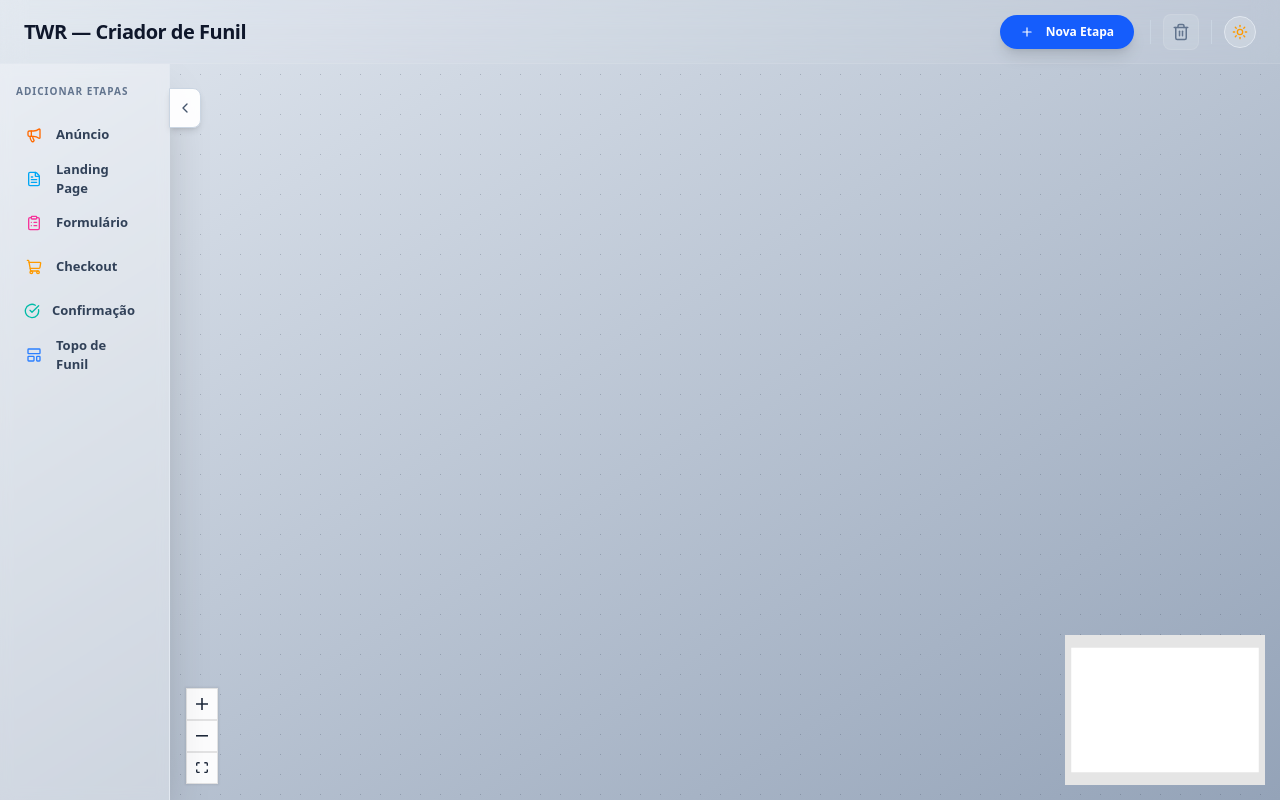
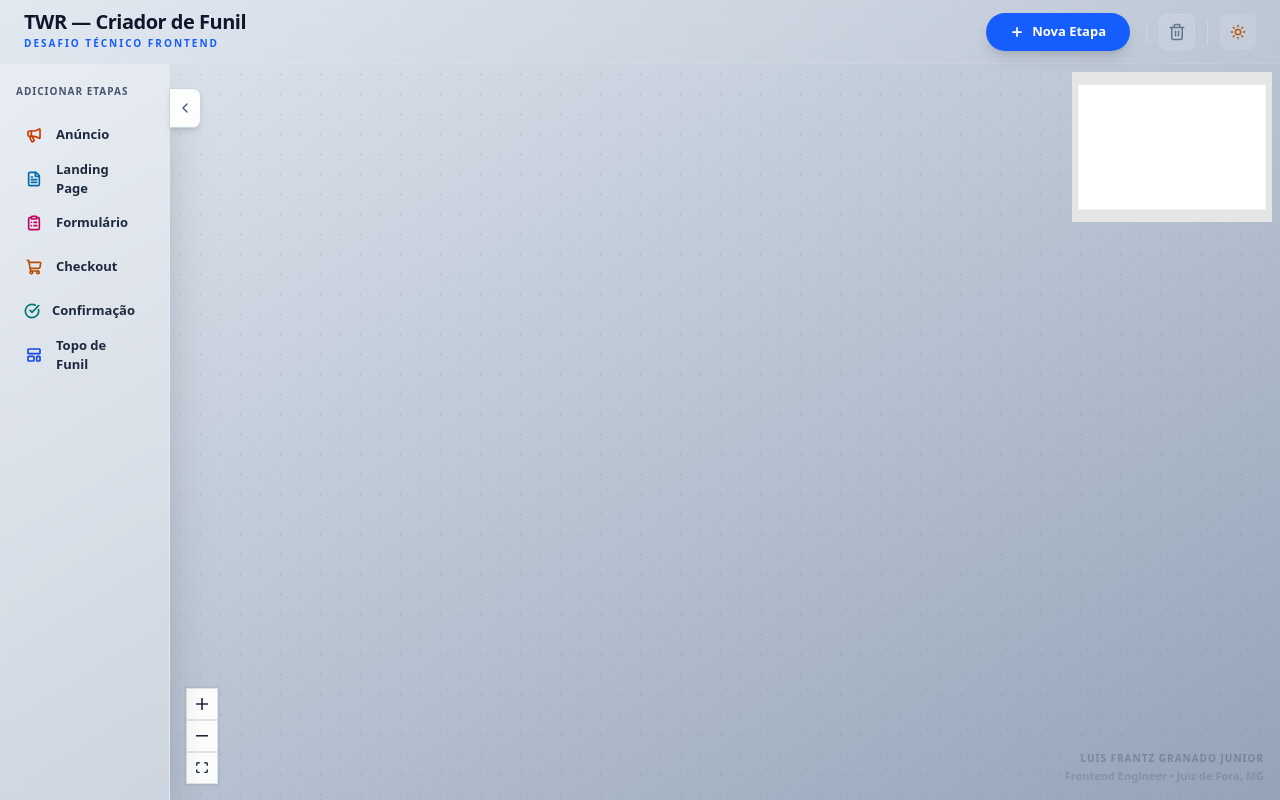
Before and after one commit to FrantzJupiter/funil-twr, a Next.js app: page / in a window 1280 px wide. Built offline with nearby package versions, Linux system fonts and the light colour scheme.

Commit message:
style: refina contraste do modo claro e alinhamento de componentes da UI

```diff
--- a/src/components/FunnelBuilder.tsx
+++ b/src/components/FunnelBuilder.tsx
@@ -25,12 +25,12 @@ import { FUNNEL_METRICS } from '@/lib/constants';
 const nodeTypes = { customFunnelNode: FunnelNode };
 
 const PREDEFINED_STEPS = [
-  { label: 'Anúncio', icon: Megaphone, color: 'text-orange-500', data: { label: 'Anúncio', stepType: 'Anúncio' as FunnelStepType, visitors: 5000, conversions: 400 } },
-  { label: 'Landing Page', icon: FileText, color: 'text-sky-500', data: { label: 'Landing Page', stepType: 'Landing Page' as FunnelStepType, visitors: 400, conversions: 120 } },
-  { label: 'Formulário', icon: ClipboardList, color: 'text-pink-500', data: { label: 'Formulário', stepType: 'Formulário' as FunnelStepType, visitors: 120, conversions: 60 } },
-  { label: 'Checkout', icon: ShoppingCart, color: 'text-amber-500', data: { label: 'Checkout', stepType: 'Checkout' as FunnelStepType, visitors: 60, conversions: 25 } },
-  { label: 'Confirmação', icon: CheckCircle, color: 'text-teal-500', data: { label: 'Confirmação', stepType: 'Confirmação' as FunnelStepType, visitors: 25, conversions: 25 } },
-  { label: 'Topo de Funil', icon: LayoutTemplate, color: 'text-blue-500', data: { label: 'Nova Etapa', stepType: 'Topo de Funil' as FunnelStepType, visitors: 0, conversions: 0 } },
+  { label: 'Anúncio', icon: Megaphone, color: 'text-orange-700 dark:text-orange-500', data: { label: 'Anúncio', stepType: 'Anúncio' as FunnelStepType, visitors: 5000, conversions: 400 } },
+  { label: 'Landing Page', icon: FileText, color: 'text-sky-700 dark:text-sky-500', data: { label: 'Landing Page', stepType: 'Landing Page' as FunnelStepType, visitors: 400, conversions: 120 } },
+  { label: 'Formulário', icon: ClipboardList, color: 'text-pink-700 dark:text-pink-500', data: { label: 'Formulário', stepType: 'Formulário' as FunnelStepType, visitors: 120, conversions: 60 } },
+  { label: 'Checkout', icon: ShoppingCart, color: 'text-amber-700 dark:text-amber-500', data: { label: 'Checkout', stepType: 'Checkout' as FunnelStepType, visitors: 60, conversions: 25 } },
+  { label: 'Confirmação', icon: CheckCircle, color: 'text-teal-700 dark:text-teal-500', data: { label: 'Confirmação', stepType: 'Confirmação' as FunnelStepType, visitors: 25, conversions: 25 } },
+  { label: 'Topo de Funil', icon: LayoutTemplate, color: 'text-blue-700 dark:text-blue-500', data: { label: 'Nova Etapa', stepType: 'Topo de Funil' as FunnelStepType, visitors: 0, conversions: 0 } },
 ];
 
 const getEdgeStyle = (currentTheme: string | undefined) => ({
@@ -272,9 +272,20 @@ function FunnelBuilderInner() {
       )}
 
       <header className="h-16 flex items-center justify-between px-6 z-50 bg-white/5 backdrop-blur-md border-b border-white/10 shrink-0">
-        <h1 className="text-xl font-bold text-slate-900 dark:text-white tracking-tight">TWR — Criador de Funil</h1>
+        <div className="flex flex-col">
+          <h1 className="text-xl font-bold text-slate-900 dark:text-white tracking-tight leading-none">TWR — Criador de Funil</h1>
+          <span className="text-[10px] font-bold text-blue-600 dark:text-blue-400 uppercase tracking-[0.2em] mt-1">Desafio Técnico Frontend</span>
+        </div>
         <div className="flex items-center">
-          <div className="mr-[15px]"><Button onClick={handleAddFreeNode} size="sm" className="bg-blue-600 hover:bg-blue-700 text-white rounded-full px-5 h-9 font-semibold text-xs transition-all shadow-lg"><Plus size={14} className="mr-2" /> Nova Etapa</Button></div>
+          <div className="mr-[15px]">
+            <Button
+              onClick={handleAddFreeNode}
+              size="sm"
+              className="bg-blue-600 hover:bg-blue-700 text-white rounded-full px-6 h-10 font-bold text-[13px] transition-all shadow-lg flex items-center justify-center gap-2"
+            >
+              <Plus size={16} strokeWidth={3} /> Nova Etapa
+            </Button>
+          </div>
           <div className="flex items-center gap-3">
             <div className="w-px h-6 bg-slate-300 dark:bg-slate-700" />
             <button onClick={() => { if(confirm('Limpar funil?')){setNodes([]); setEdges([]);} }} className="w-9 h-9 flex items-center justify-center rounded-lg bg-white/10 hover:bg-red-500/10 text-slate-500 dark:text-slate-400 hover:text-red-500 transition-all border border-white/10 cursor-pointer"><Trash2 size={18} /></button>
@@ -287,13 +298,13 @@ function FunnelBuilderInner() {
       <div className="flex flex-1 relative overflow-hidden">
         <div className={`absolute top-0 left-0 h-full z-40 flex pointer-events-none transition-transform duration-300 ease-in-out ${sidebarOpen ? 'translate-x-0' : '-translate-x-[170px]'}`}>
           <aside style={{ backgroundColor: currentTheme === 'dark' ? 'rgba(15, 23, 42, 0.08)' : 'rgba(255, 255, 255, 0.32)', backdropFilter: 'blur(6px)' }} className="w-[170px] h-full border-r border-slate-200 dark:border-slate-800 px-3 py-5 overflow-y-auto shadow-2xl pointer-events-auto">
-            <p className="text-[10px] font-bold uppercase tracking-widest text-slate-500 dark:text-slate-400 mb-4 px-1">ADICIONAR ETAPAS</p>
+            <p className="text-[10px] font-bold uppercase tracking-widest text-slate-600 dark:text-slate-400 mb-4 px-1">ADICIONAR ETAPAS</p>
             <div className="flex flex-col gap-[4px]">
               {PREDEFINED_STEPS.map((step) => (
                 <button key={step.label} onClick={() => handleSidebarStep(step)} className="group w-full h-10 flex items-center px-3 rounded-lg hover:bg-slate-100 dark:hover:bg-white/5 transition-all text-left border-none cursor-pointer">
-                  <div className={`w-5 flex items-center justify-center mr-3 ${step.color}`}><step.icon size={16} /></div>
-                  <span className="text-[13px] font-semibold text-slate-700 dark:text-slate-200 flex-1">{step.label}</span>
-                  <Plus size={14} className="opacity-0 group-hover:opacity-100 text-blue-500 transition-opacity" />
+                  <div className={`w-5 flex items-center justify-center mr-3 ${step.color}`}><step.icon size={16} strokeWidth={2.5} /></div>
+                  <span className="text-[13px] font-bold text-slate-800 dark:text-slate-200 flex-1">{step.label}</span>
+                  <Plus size={14} className="opacity-0 group-hover:opacity-100 text-blue-600 transition-opacity" strokeWidth={2.5} />
                 </button>
               ))}
             </div>
@@ -320,13 +331,23 @@ function FunnelBuilderInner() {
             <Controls position="bottom-left" showInteractive={false} className="!mb-4 !ml-4" />
 
             <MiniMap
+              position="top-right"
               nodeColor="#3b82f6"
               maskColor="rgba(0,0,0,0.1)"
-              className="dark:bg-slate-900"
+              className="dark:bg-slate-900 !mt-2 !mr-2"
               pannable
               zoomable
             />
           </ReactFlow>
+
+          <div className="absolute bottom-4 right-4 z-50 pointer-events-none opacity-40 hover:opacity-100 transition-opacity flex flex-col items-end">
+            <p className="text-[10px] font-bold text-slate-600 dark:text-slate-400 uppercase tracking-widest">
+              Luis Frantz Granado Junior
+            </p>
+            <p className="text-[11px] font-bold text-slate-500 dark:text-slate-500 mt-0.5">
+              Frontend Engineer • Juiz de Fora, MG
+            </p>
+          </div>
         </div>
       </div>
     </div>
--- a/src/components/ThemeToggle.tsx
+++ b/src/components/ThemeToggle.tsx
@@ -6,21 +6,19 @@ import { useTheme } from "next-themes";
 import { Button } from "@/components/ui/button";
 
 export function ThemeToggle() {
-  const { theme, setTheme, systemTheme } = useTheme();
-  const [mounted, setMounted] = React.useState(false);
-
-  React.useEffect(() => { setMounted(true); }, []);
-  if (!mounted) return <div className="w-8 h-8" />;
-
+  const { setTheme, theme, systemTheme } = useTheme();
   const currentTheme = theme === "system" ? systemTheme : theme;
 
   return (
     <Button
-      onClick={() => setTheme(currentTheme === "dark" ? "light" : "dark")}
-      variant="outline" size="icon"
-      className="rounded-full cursor-pointer bg-white/20 dark:bg-black/20 border-slate-200 dark:border-slate-800 transition-all"
+      variant="outline"
+      size="icon"
+      className="w-9 h-9 rounded-lg bg-white/10 border-white/10 hover:bg-white/20 transition-all cursor-pointer"
+      onClick={() => setTheme(currentTheme === "light" ? "dark" : "light")}
     >
-      {currentTheme === "dark" ? <Moon size={18} className="text-blue-400" /> : <Sun size={18} className="text-amber-500" />}
+      <Sun className="h-[1.2rem] w-[1.2rem] rotate-0 scale-100 transition-all dark:-rotate-90 dark:scale-0 text-amber-700" />
+      <Moon className="absolute h-[1.2rem] w-[1.2rem] rotate-90 scale-0 transition-all dark:rotate-0 dark:scale-100 text-blue-400" />
+      <span className="sr-only">Toggle theme</span>
     </Button>
   );
 }
```
Also changed, not shown: 1 other file (tests, documents, lock files or other folders).
